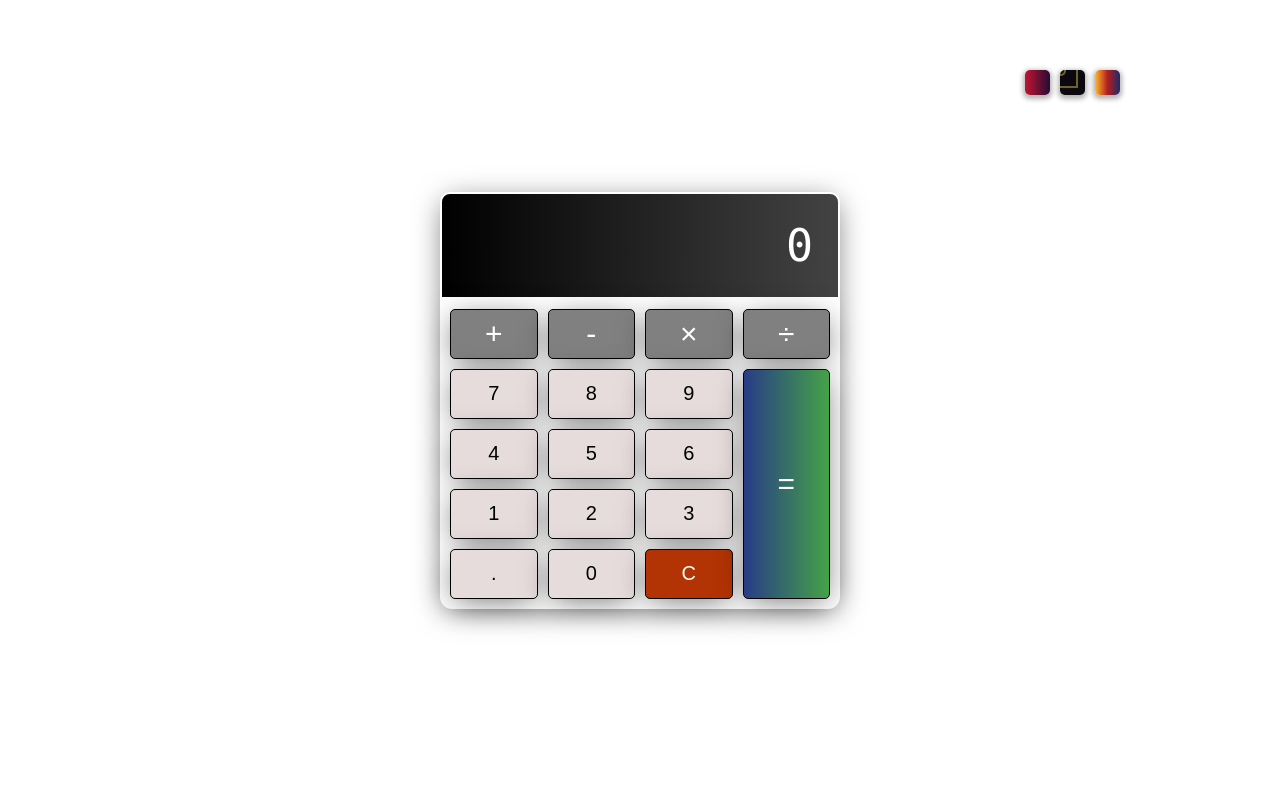
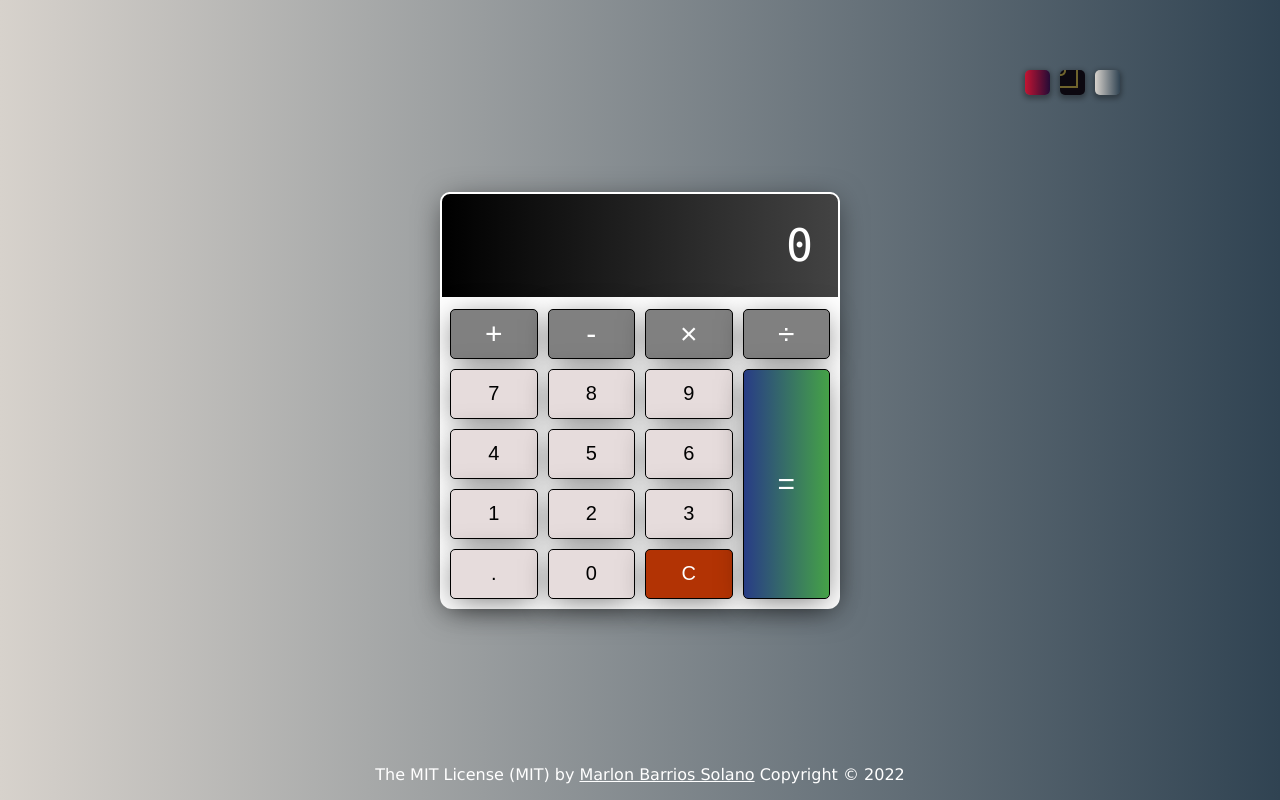
Before and after one commit to marlonbarrios/cool-calculator, a plain HTML site: page index.html in a window 1280 px wide. Drawn offline with Linux system fonts and the light colour scheme.

Commit message:
better backgrounds

```diff
--- a/script.js
+++ b/script.js
@@ -72,6 +72,7 @@ function resetAll() {
   operatorValue = '';
   awaitingNextValue = false;
   calculatorDisplay.textContent = '0';
+
 }
 
 function onloadText() {
--- a/style.css
+++ b/style.css
@@ -8,7 +8,9 @@ html {
     display: flex;
     justify-content: center;
     align-items: center;
-
+    background: #304352;  /* fallback for old browsers */
+    background: -webkit-linear-gradient(to right, #d7d2cc, #304352);  /* Chrome 10-25, Safari 5.1-6 */
+    background: linear-gradient(to right, #d7d2cc, #304352);
   }
 
   .footer {
@@ -159,10 +161,9 @@
 }
 
 .background-3 {
-  /* Portrait */
-  background: #1a2a6c;  /* fallback for old browsers */
-  background: -webkit-linear-gradient(to right, #fdbb2d, #b21f1f, #1a2a6c);  /* Chrome 10-25, Safari 5.1-6 */
-  background: linear-gradient(to right, #fdbb2d, #b21f1f, #1a2a6c); /* W3C, IE 10+/ Edge, Firefox 16+, Chrome 26+, Opera 12+, Safari 7+ */
+  background: #304352;  /* fallback for old browsers */
+  background: -webkit-linear-gradient(to right, #d7d2cc, #304352);  /* Chrome 10-25, Safari 5.1-6 */
+  background: linear-gradient(to right, #d7d2cc, #304352); /* W3C, IE 10+/ Edge, Firefox 16+, Chrome 26+, Opera 12+, Safari 7+ */
 
 }
   /* Media Query: Large Smartphone (Vertical) */
```
